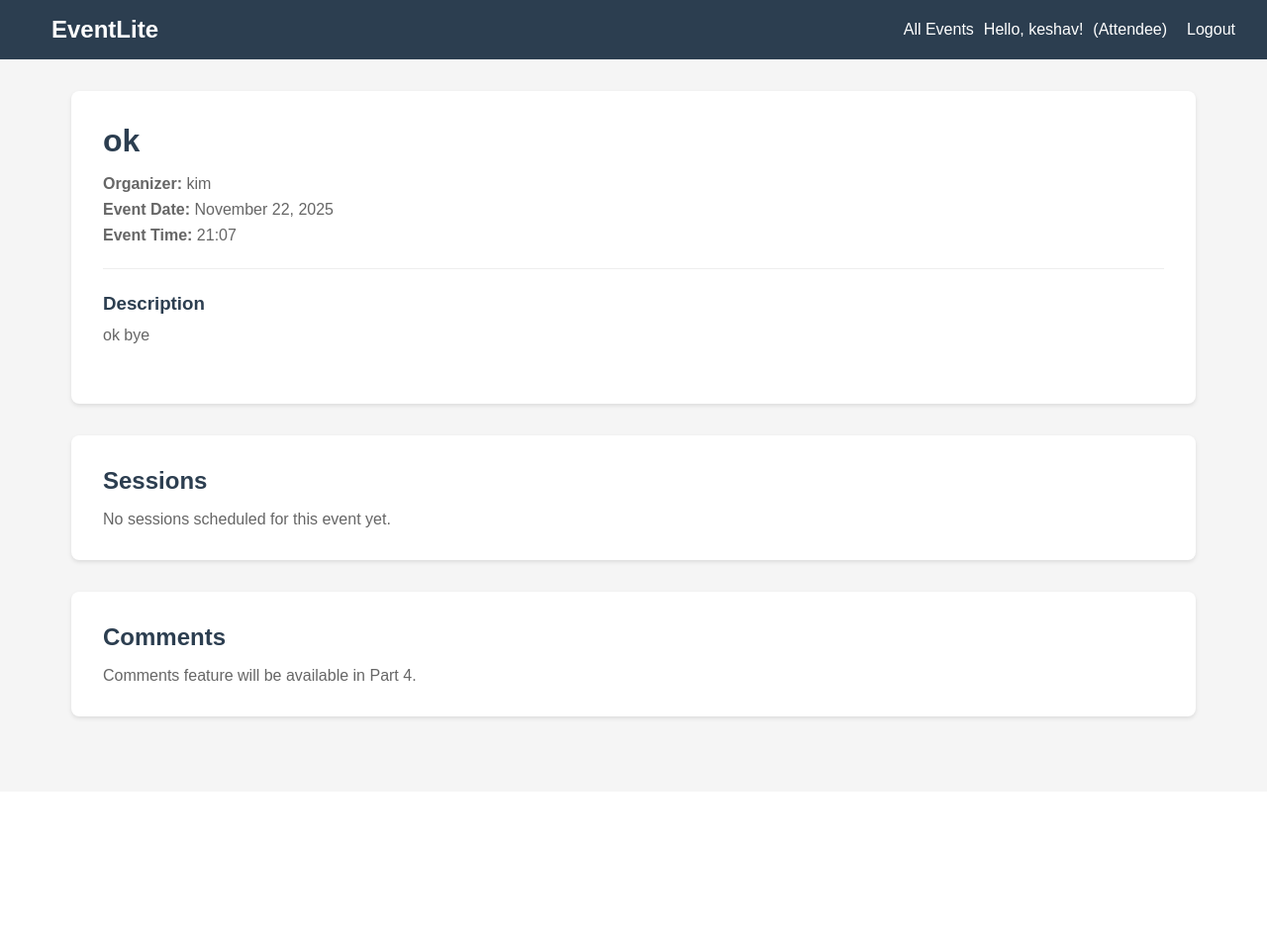
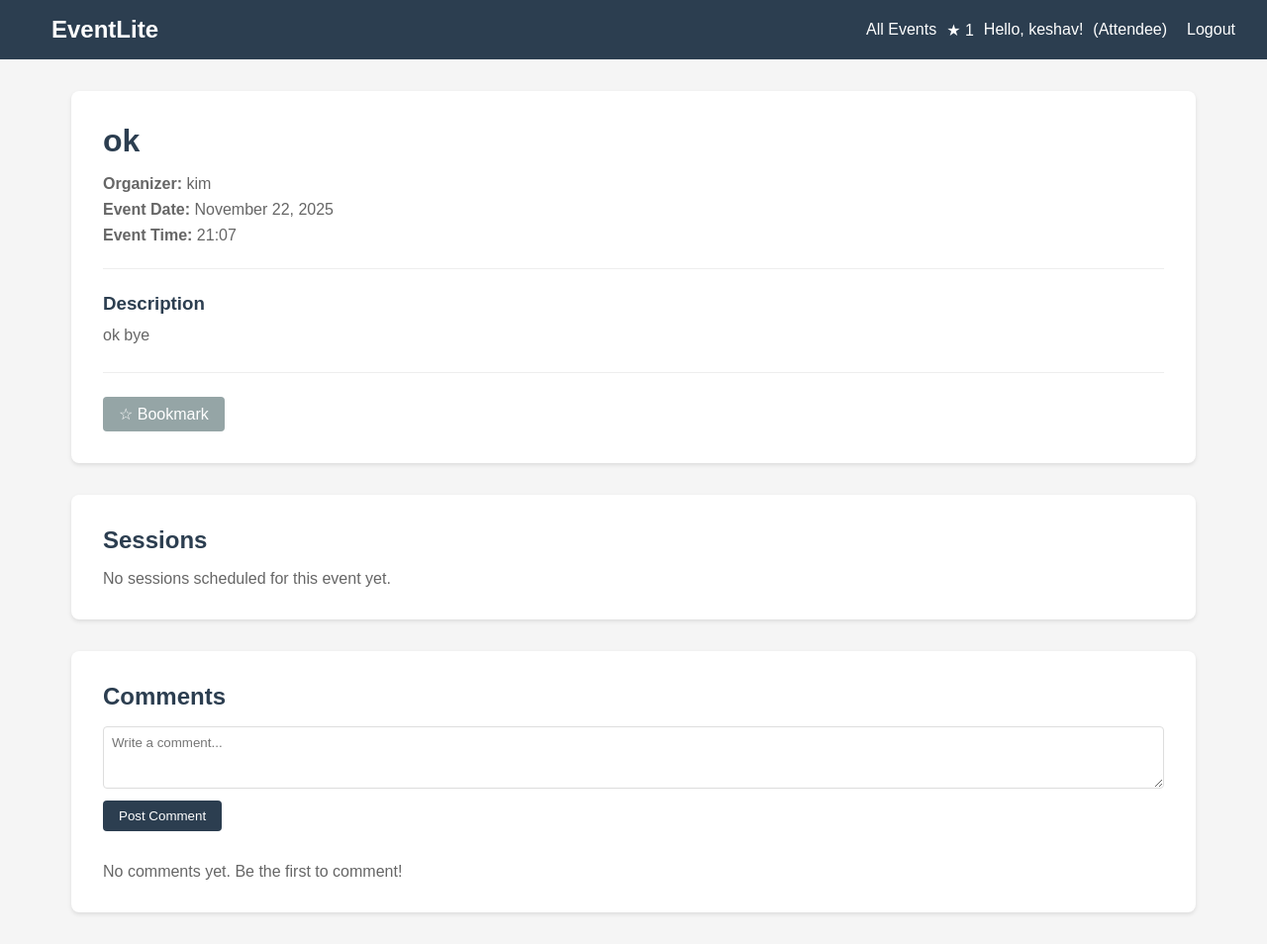
Before and after one commit to Kimforee/eventlite, a Django app: page /events/2/ in a window 1280 px wide. Shown: the whole page at 99% size. Before the commit the page ends 729 px from the top, so only its background shows below. Run offline with Django 5.2, Linux system fonts and the light colour scheme; a user stored in the database is signed in; data comes from the database, SQL or seed files in the repository; both versions use the stored data as it was after the commit.

Commit message:
feat: Add bookmark toggle and comment system with AJAX

```diff
--- a/eventlite/settings.py
+++ b/eventlite/settings.py
@@ -40,6 +40,7 @@ TEMPLATES = [
                 'django.template.context_processors.request',
                 'django.contrib.auth.context_processors.auth',
                 'django.contrib.messages.context_processors.messages',
+                'events.context_processors.global_counts',
             ],
         },
     },
--- /dev/null
+++ b/events/context_processors.py
@@ -0,0 +1,23 @@
+from .models import Notification, Bookmark
+
+def global_counts(request):
+    """Context processor to provide global counts in navbar"""
+    context = {}
+
+    if request.user.is_authenticated:
+        # Unread notifications count
+        context['unread_notifications_count'] = Notification.objects.filter(
+            user=request.user,
+            is_read=False
+        ).count()
+
+        # Bookmarks count
+        if hasattr(request.user, 'profile') and request.user.profile.role == 'ATTENDEE':
+            context['my_bookmarks_count'] = Bookmark.objects.filter(user=request.user).count()
+        else:
+            context['my_bookmarks_count'] = 0
+    else:
+        context['unread_notifications_count'] = 0
+        context['my_bookmarks_count'] = 0
+
+    return context
--- a/events/templates/events/base.html
+++ b/events/templates/events/base.html
@@ -77,6 +77,15 @@
                     {% if user.profile.role == 'ORGANIZER' %}
                         <a href="{% url 'organizer_events' %}">My Events</a>
                         <a href="{% url 'event_create' %}">Create Event</a>
+                        {% if unread_notifications_count > 0 %}
+                            <span style="margin-left: 10px; background-color: #e74c3c; padding: 2px 8px; border-radius: 10px; font-size: 0.9rem;">
+                                Notifications ({{ unread_notifications_count }})
+                            </span>
+                        {% endif %}
+                    {% else %}
+                        {% if my_bookmarks_count > 0 %}
+                            <span style="margin-left: 10px;">★ {{ my_bookmarks_count }}</span>
+                        {% endif %}
                     {% endif %}
                 {% endif %}
                 <span style="margin-left: 10px;">Hello, {{ user.username }}!</span>
--- a/events/templates/events/event_detail.html
+++ b/events/templates/events/event_detail.html
@@ -21,13 +21,19 @@
         <p style="color: #666; line-height: 1.6;">{{ event.description }}</p>
     </div>
 
-    {% if user.is_authenticated and user.profile.role == 'ORGANIZER' and event.organizer == user %}
-        <div style="margin-top: 1.5rem; padding-top: 1.5rem; border-top: 1px solid #eee;">
+    <div style="margin-top: 1.5rem; padding-top: 1.5rem; border-top: 1px solid #eee; display: flex; gap: 1rem; align-items: center;">
+        {% if user.is_authenticated and user.profile.role == 'ORGANIZER' and event.organizer == user %}
             <a href="{% url 'event_update' event.pk %}" style="margin-right: 1rem; color: #2c3e50; text-decoration: underline;">Edit Event</a>
             <a href="{% url 'event_delete' event.pk %}" style="margin-right: 1rem; color: #d32f2f; text-decoration: underline;">Delete Event</a>
             <a href="{% url 'session_create' event.pk %}" style="color: #2c3e50; text-decoration: underline;">Add Session</a>
-        </div>
-    {% endif %}
+        {% elif user.is_authenticated and user.profile.role == 'ATTENDEE' %}
+            {% csrf_token %}
+            <button id="bookmark-btn" data-event-id="{{ event.pk }}"
+                    style="padding: 0.5rem 1rem; background-color: {% if is_bookmarked %}#f39c12{% else %}#95a5a6{% endif %}; color: white; border: none; border-radius: 4px; cursor: pointer; font-size: 1rem;">
+                {% if is_bookmarked %}★ Bookmarked{% else %}☆ Bookmark{% endif %}
+            </button>
+        {% endif %}
+    </div>
 </div>
 
 <!-- Sessions Section -->
@@ -50,9 +56,109 @@
     {% endif %}
 </div>
 
-<!-- Comments Section (will be implemented in Part 4) -->
+<!-- Comments Section -->
 <div style="background: white; padding: 2rem; border-radius: 8px; box-shadow: 0 2px 4px rgba(0,0,0,0.1);">
     <h2 style="color: #2c3e50; margin-bottom: 1rem;">Comments</h2>
-    <p style="color: #666;">Comments feature will be available in Part 4.</p>
+
+    {% if user.is_authenticated and user.profile.role == 'ATTENDEE' %}
+        <form id="comment-form" style="margin-bottom: 2rem;">
+            {% csrf_token %}
+            <textarea id="comment-body" name="body" rows="3" placeholder="Write a comment..."
+                      style="width: 100%; padding: 0.5rem; border: 1px solid #ddd; border-radius: 4px; margin-bottom: 0.5rem; font-family: Arial, sans-serif;"></textarea>
+            <button type="submit" style="padding: 0.5rem 1rem; background-color: #2c3e50; color: white; border: none; border-radius: 4px; cursor: pointer;">
+                Post Comment
+            </button>
+        </form>
+    {% elif not user.is_authenticated %}
+        <p style="color: #666; margin-bottom: 1rem;">Please <a href="{% url 'login' %}">login</a> as an attendee to comment.</p>
+    {% endif %}
+
+    <div id="comments-list">
+        {% for comment in event.comments.all %}
+            <div class="comment-item" style="padding: 1rem; margin-bottom: 1rem; background-color: #f9f9f9; border-radius: 4px; border-left: 3px solid #2c3e50;">
+                <p style="margin-bottom: 0.5rem; color: #666;">
+                    <strong>{{ comment.author.username }}</strong>
+                    <span style="font-size: 0.9rem; color: #999;">{{ comment.created_at|date:"F d, Y H:i" }}</span>
+                </p>
+                <p style="color: #333; line-height: 1.5;">{{ comment.body }}</p>
+            </div>
+        {% empty %}
+            <p style="color: #666;">No comments yet. Be the first to comment!</p>
+        {% endfor %}
+    </div>
 </div>
+
+<script src="https://code.jquery.com/jquery-3.6.0.min.js"></script>
+<script>
+$(document).ready(function() {
+    // Bookmark toggle
+    $('#bookmark-btn').click(function() {
+        var eventId = $(this).data('event-id');
+        var btn = $(this);
+
+        $.ajax({
+            url: '/events/' + eventId + '/bookmark/',
+            method: 'POST',
+            headers: {
+                'X-CSRFToken': $('[name=csrfmiddlewaretoken]').val()
+            },
+            success: function(response) {
+                if (response.bookmarked) {
+                    btn.text('★ Bookmarked').css('background-color', '#f39c12');
+                } else {
+                    btn.text('☆ Bookmark').css('background-color', '#95a5a6');
+                }
+            },
+            error: function(xhr) {
+                alert('Error: ' + (xhr.responseJSON ? xhr.responseJSON.error : 'Something went wrong'));
+            }
+        });
+    });
+
+    // Comment submission
+    $('#comment-form').submit(function(e) {
+        e.preventDefault();
+        var eventId = {{ event.pk }};
+        var body = $('#comment-body').val().trim();
+
+        if (!body) {
+            alert('Please enter a comment');
+            return;
+        }
+
+        $.ajax({
+            url: '/events/' + eventId + '/comment/',
+            method: 'POST',
+            data: {
+                'body': body,
+                'csrfmiddlewaretoken': $('[name=csrfmiddlewaretoken]').val()
+            },
+            success: function(response) {
+                if (response.success) {
+                    // Add new comment to the list
+                    var commentHtml = '<div class="comment-item" style="padding: 1rem; margin-bottom: 1rem; background-color: #f9f9f9; border-radius: 4px; border-left: 3px solid #2c3e50;">' +
+                        '<p style="margin-bottom: 0.5rem; color: #666;">' +
+                        '<strong>' + response.comment.author + '</strong> ' +
+                        '<span style="font-size: 0.9rem; color: #999;">' + response.comment.created_at + '</span>' +
+                        '</p>' +
+                        '<p style="color: #333; line-height: 1.5;">' + response.comment.body + '</p>' +
+                        '</div>';
+
+                    if ($('#comments-list').find('p').length > 0 && $('#comments-list').find('p').text().includes('No comments')) {
+                        $('#comments-list').html(commentHtml);
+                    } else {
+                        $('#comments-list').prepend(commentHtml);
+                    }
+
+                    // Clear form
+                    $('#comment-body').val('');
+                }
+            },
+            error: function(xhr) {
+                alert('Error: ' + (xhr.responseJSON ? xhr.responseJSON.error : 'Something went wrong'));
+            }
+        });
+    });
+});
+</script>
 {% endblock %}
--- a/events/urls.py
+++ b/events/urls.py
@@ -2,7 +2,7 @@ from django.urls import path
 from .views import (
     HomeView, EventListView, EventDetailView,
     OrganizerEventListView, EventCreateView, EventUpdateView,
-    EventDeleteView, SessionCreateView
+    EventDeleteView, SessionCreateView, toggle_bookmark, add_comment
 )
 
 urlpatterns = [
@@ -14,4 +14,7 @@ urlpatterns = [
     path('organizer/events/<int:pk>/edit/', EventUpdateView.as_view(), name='event_update'),
     path('organizer/events/<int:pk>/delete/', EventDeleteView.as_view(), name='event_delete'),
     path('organizer/events/<int:event_id>/sessions/create/', SessionCreateView.as_view(), name='session_create'),
+    # AJAX views
+    path('events/<int:event_id>/bookmark/', toggle_bookmark, name='toggle_bookmark'),
+    path('events/<int:event_id>/comment/', add_comment, name='add_comment'),
 ]
--- a/events/views.py
+++ b/events/views.py
@@ -2,7 +2,10 @@ from django.shortcuts import render, get_object_or_404, redirect
 from django.views.generic import TemplateView, ListView, CreateView, UpdateView, DeleteView, DetailView
 from django.urls import reverse_lazy
 from django.contrib.auth.mixins import LoginRequiredMixin
-from .models import Event, Session
+from django.contrib.auth.decorators import login_required
+from django.http import JsonResponse
+from django.views.decorators.http import require_http_methods
+from .models import Event, Session, Bookmark, Comment, Notification
 from .forms import EventForm, SessionForm
 from .mixins import OrganizerRequiredMixin
 
@@ -36,6 +39,18 @@ class EventDetailView(DetailView):
             'comments__author',
             'bookmarks'
         )
+
+    def get_context_data(self, **kwargs):
+        context = super().get_context_data(**kwargs)
+        # Check if current user has bookmarked this event
+        if self.request.user.is_authenticated:
+            context['is_bookmarked'] = Bookmark.objects.filter(
+                user=self.request.user,
+                event=self.object
+            ).exists()
+        else:
+            context['is_bookmarked'] = False
+        return context
 
 class OrganizerEventListView(OrganizerRequiredMixin, ListView):
     model = Event
@@ -91,3 +106,62 @@ class SessionCreateView(OrganizerRequiredMixin, CreateView):
         context = super().get_context_data(**kwargs)
         context['event'] = self.get_event()
         return context
+
+@login_required
+@require_http_methods(["POST"])
+def toggle_bookmark(request, event_id):
+    """Toggle bookmark for an event (AJAX)"""
+    if not request.user.is_authenticated:
+        return JsonResponse({'error': 'Not authenticated'}, status=401)
+
+    # Check if user is attendee
+    if not hasattr(request.user, 'profile') or request.user.profile.role != 'ATTENDEE':
+        return JsonResponse({'error': 'Only attendees can bookmark events'}, status=403)
+
+    event = get_object_or_404(Event, pk=event_id)
+    bookmark, created = Bookmark.objects.get_or_create(user=request.user, event=event)
+
+    if created:
+        # Bookmark was created
+        return JsonResponse({'bookmarked': True, 'message': 'Event bookmarked'})
+    else:
+        # Bookmark already exists, remove it
+        bookmark.delete()
+        return JsonResponse({'bookmarked': False, 'message': 'Bookmark removed'})
+
+@login_required
+@require_http_methods(["POST"])
+def add_comment(request, event_id):
+    """Add a comment to an event (AJAX)"""
+    if not request.user.is_authenticated:
+        return JsonResponse({'error': 'Not authenticated'}, status=401)
+
+    # Check if user is attendee
+    if not hasattr(request.user, 'profile') or request.user.profile.role != 'ATTENDEE':
+        return JsonResponse({'error': 'Only attendees can comment'}, status=403)
+
+    event = get_object_or_404(Event, pk=event_id)
+    body = request.POST.get('body', '').strip()
+
+    if not body:
+        return JsonResponse({'error': 'Comment body is required'}, status=400)
+
+    # Create comment
+    comment = Comment.objects.create(event=event, author=request.user, body=body)
+
+    # Create notification for event organizer
+    Notification.objects.create(
+        user=event.organizer,
+        message=f"{request.user.username} commented on your event: {event.title}"
+    )
+
+    # Return comment data
+    return JsonResponse({
+        'success': True,
+        'comment': {
+            'id': comment.id,
+            'body': comment.body,
+            'author': comment.author.username,
+            'created_at': comment.created_at.strftime('%B %d, %Y at %H:%M')
+        }
+    })
```
Also changed, not shown: db.sqlite3.
